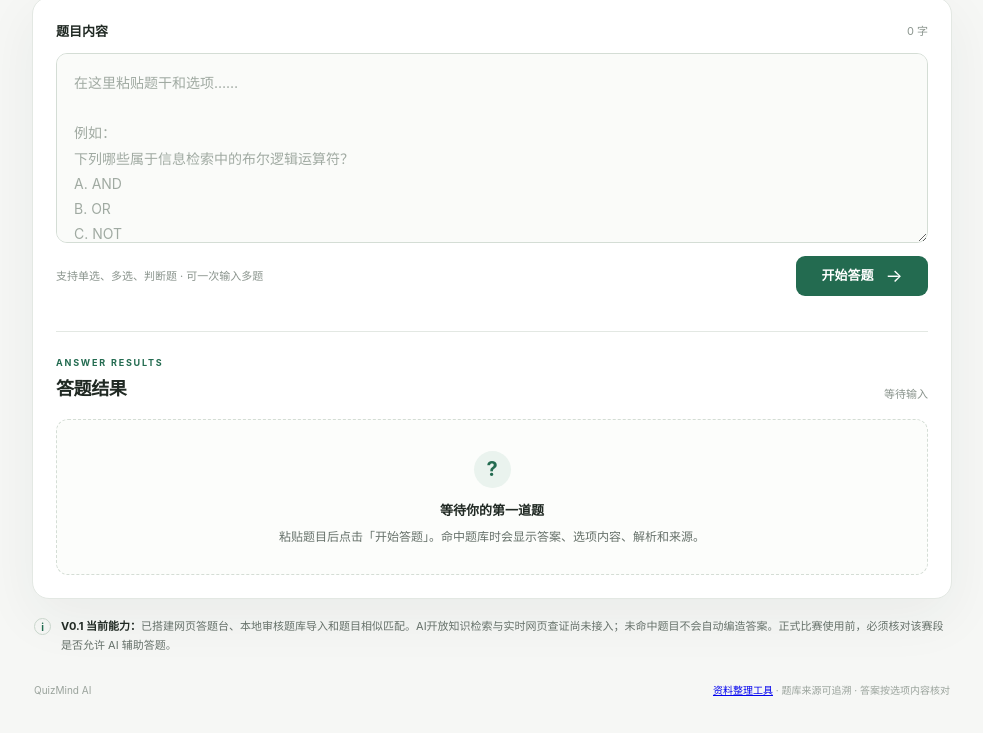
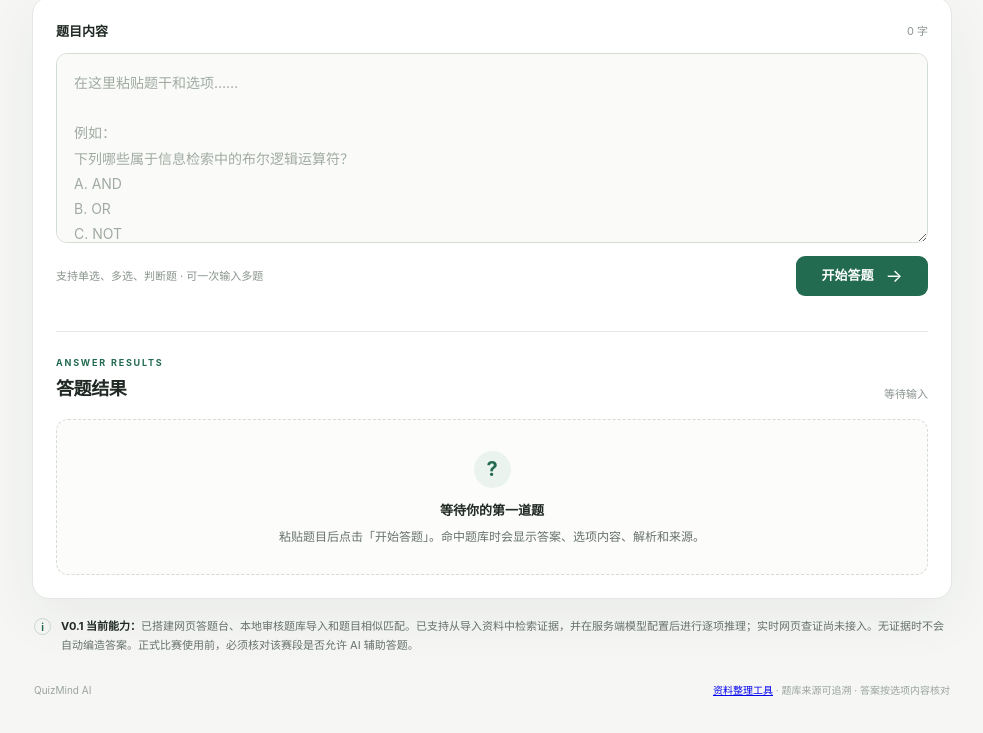
Before and after one commit to tortletortle/ai-info-literacy-2026, a plain HTML site: page docs/quiz/index.html in a window 1280 px wide. Shown: the part 296-1029 px from the top of the page, without its empty margins (148-1131 px from the left). Drawn offline with Linux system fonts and the light colour scheme.

Commit message:
docs(web-quiz): update AI evidence-answer capability note

```diff
--- a/docs/quiz/index.html
+++ b/docs/quiz/index.html
@@ -76,7 +76,7 @@ D. XOR
 
       <section class="version-note">
         <span class="note-icon" aria-hidden="true">i</span>
-        <p><strong>V0.1 当前能力：</strong>已搭建网页答题台、本地审核题库导入和题目相似匹配。AI开放知识检索与实时网页查证尚未接入；未命中题目不会自动编造答案。正式比赛使用前，必须核对该赛段是否允许 AI 辅助答题。</p>
+        <p><strong>V0.1 当前能力：</strong>已搭建网页答题台、本地审核题库导入和题目相似匹配。已支持从导入资料中检索证据，并在服务端模型配置后进行逐项推理；实时网页查证尚未接入。无证据时不会自动编造答案。正式比赛使用前，必须核对该赛段是否允许 AI 辅助答题。</p>
       </section>
     </main>
 
```
